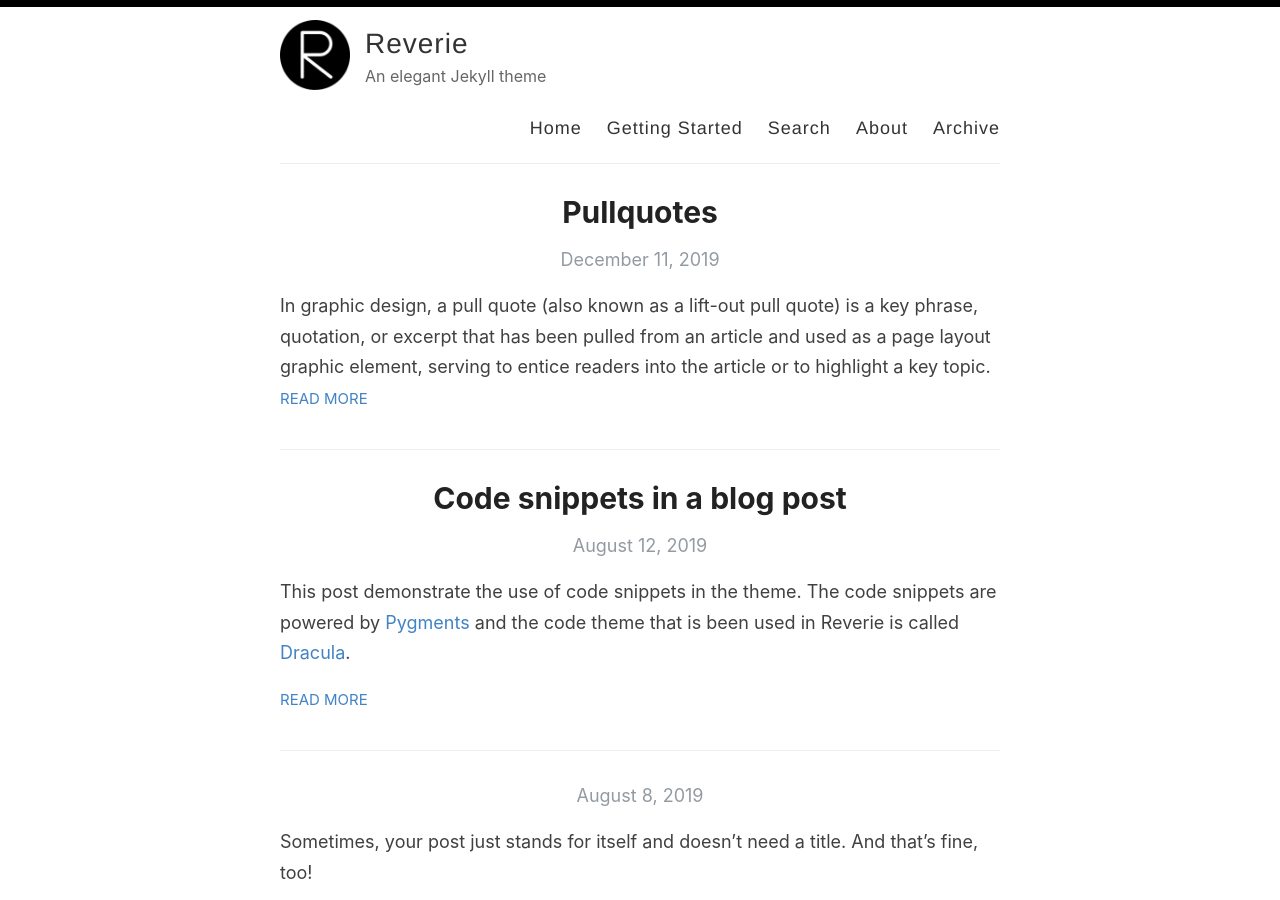
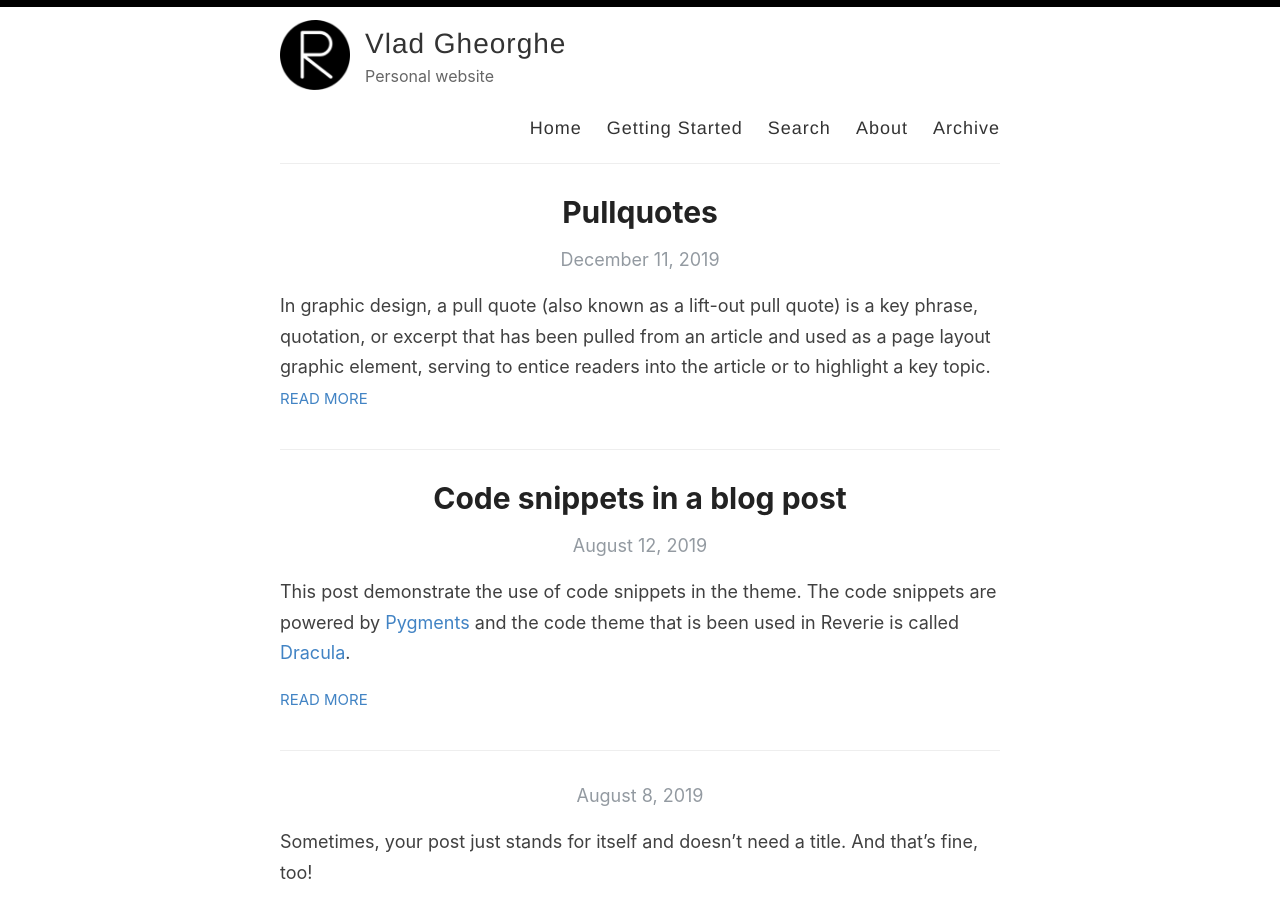
Before and after one commit to vlad-ds/vlad-ds.github.io, a Jekyll site: the page built from index.html, in a window 1280 px wide and 900 px high. Built offline with Jekyll 4.4.1, drawn with Linux system fonts in a browser that asks for light colours; the list of posts is cut into pages by our own code.

Commit message:
Update _config.yml
Personalize config

```diff
--- a/_config.yml
+++ b/_config.yml
@@ -3,13 +3,13 @@
 #
 
 # Name of your site (displayed in the header)
-name: Reverie
+name: Vlad Gheorghe
 
 # Name of the author
-author: Amit Merchant
+author: Vlad Gheorghe
 
 # Short bio or description (displayed in the header)
-description: An elegant Jekyll theme
+description: Personal website
 
 # URL of your avatar or profile pic (you could use your GitHub profile pic)
 avatar: /images/reverie.png
@@ -41,14 +41,14 @@ footer-links:
 disqus:
 
 # Enter your Google Analytics web tracking code (e.g. UA-2110908-2) to activate tracking
-google_analytics: UA-43339302-11
+google_analytics:
 
 # For newer "GA4" analytics, use the following instead of the "UA" entry above
 #google_analytics_ga4: G-GABC1DEFG
 
 # Your website URL (e.g. http://amitmerchant1990.github.io or http://www.amitmerchant.com)
 # Used for Sitemap.xml and your RSS feed
-url: http://www.amitmerchant.com/reverie
+url: https://vlad-ds.github.io/
 enforce_ssl: https://www.amitmerchant.com/reverie
 
 # If you're hosting your site at a Project repository on GitHub pages
```
